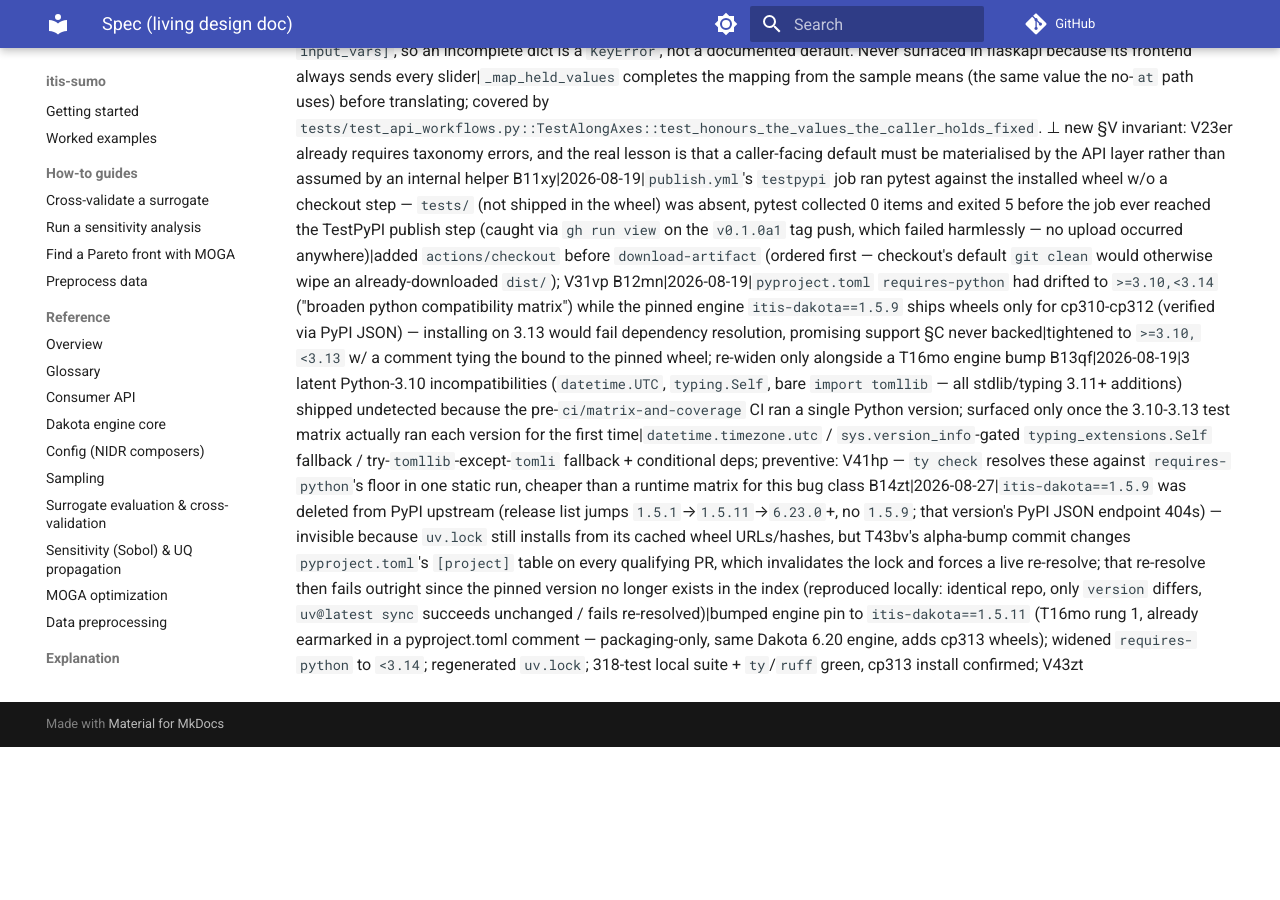
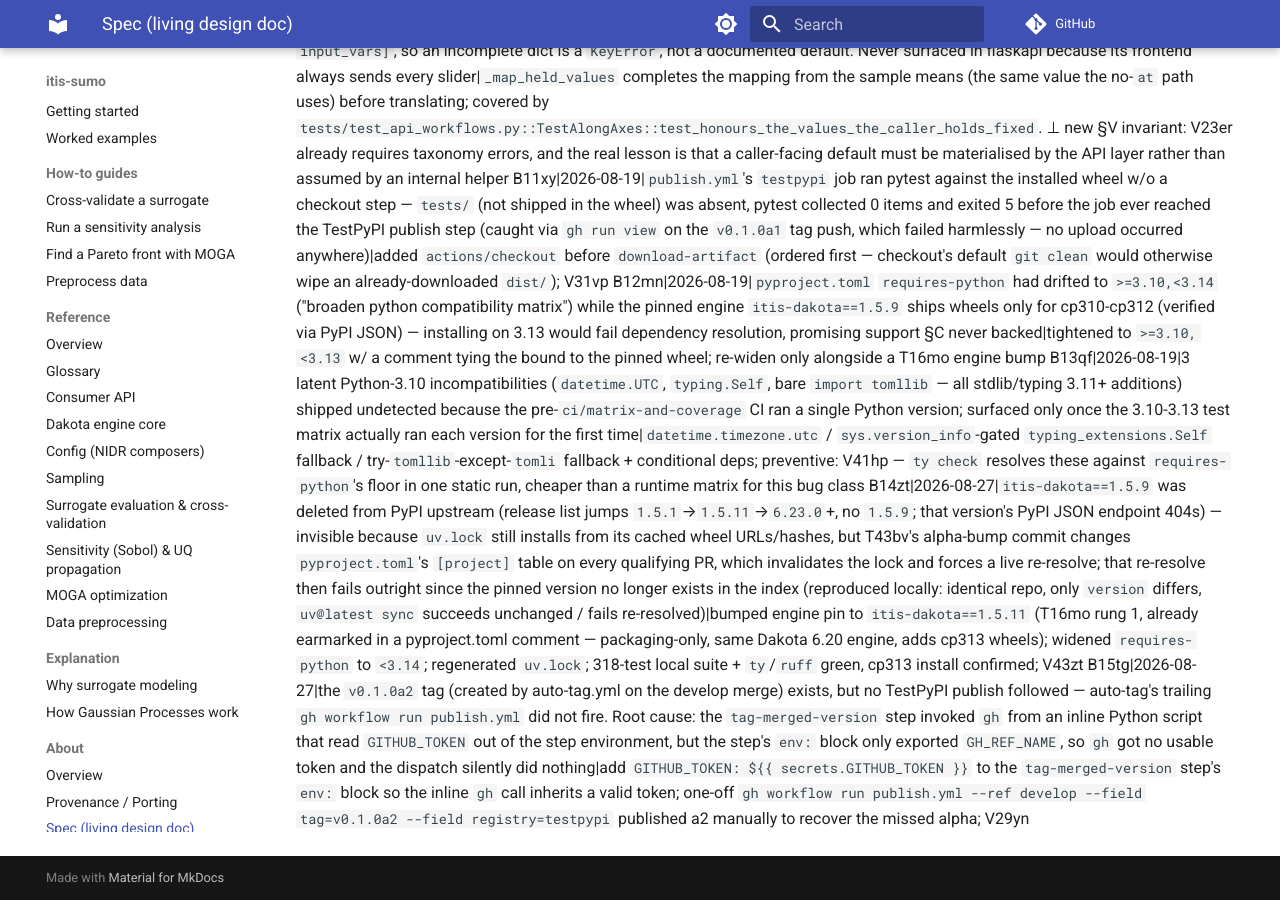
Before and after one commit to ITISFoundation/itis-sumo, an MkDocs documentation site: the page built from docs/about/spec.md, in a window 1280 px wide and 900 px high, scrolled down 9600 px. Built offline with MkDocs 1.6.1 and Material for MkDocs 9.7.7, drawn with Linux system fonts in a browser that asks for light colours; comment, search, counter and statistics services are not loaded; before the commit the page ends 10347 px from its top, so only the background shows below that.

Commit message:
fix(ci): pass GITHUB_TOKEN to auto-tag's gh dispatch + §B B15tg

```diff
--- a/SPEC.md
+++ b/SPEC.md
@@ -186,3 +186,4 @@
 B12mn|2026-08-19|`pyproject.toml` `requires-python` had drifted to `>=3.10,<3.14` ("broaden python compatibility matrix") while the pinned engine `itis-dakota==1.5.9` ships wheels only for cp310-cp312 (verified via PyPI JSON) — installing on 3.13 would fail dependency resolution, promising support §C never backed|tightened to `>=3.10,<3.13` w/ a comment tying the bound to the pinned wheel; re-widen only alongside a T16mo engine bump
 B13qf|2026-08-19|3 latent Python-3.10 incompatibilities (`datetime.UTC`, `typing.Self`, bare `import tomllib` — all stdlib/typing 3.11+ additions) shipped undetected because the pre-`ci/matrix-and-coverage` CI ran a single Python version; surfaced only once the 3.10-3.13 test matrix actually ran each version for the first time|`datetime.timezone.utc` / `sys.version_info`-gated `typing_extensions.Self` fallback / try-`tomllib`-except-`tomli` fallback + conditional deps; preventive: V41hp — `ty check` resolves these against `requires-python`'s floor in one static run, cheaper than a runtime matrix for this bug class
 B14zt|2026-08-27|`itis-dakota==1.5.9` was deleted from PyPI upstream (release list jumps `1.5.1`→`1.5.11`→`6.23.0`+, no `1.5.9`; that version's PyPI JSON endpoint 404s) — invisible because `uv.lock` still installs from its cached wheel URLs/hashes, but T43bv's alpha-bump commit changes `pyproject.toml`'s `[project]` table on every qualifying PR, which invalidates the lock and forces a live re-resolve; that re-resolve then fails outright since the pinned version no longer exists in the index (reproduced locally: identical repo, only `version` differs, `uv@latest sync` succeeds unchanged / fails re-resolved)|bumped engine pin to `itis-dakota==1.5.11` (T16mo rung 1, already earmarked in a pyproject.toml comment — packaging-only, same Dakota 6.20 engine, adds cp313 wheels); widened `requires-python` to `<3.14`; regenerated `uv.lock`; 318-test local suite + `ty`/`ruff` green, cp313 install confirmed; V43zt
+B15tg|2026-08-27|the `v0.1.0a2` tag (created by auto-tag.yml on the develop merge) exists, but no TestPyPI publish followed — auto-tag's trailing `gh workflow run publish.yml` did not fire. Root cause: the `tag-merged-version` step invoked `gh` from an inline Python script that read `GITHUB_TOKEN` out of the step environment, but the step's `env:` block only exported `GH_REF_NAME`, so `gh` got no usable token and the dispatch silently did nothing|add `GITHUB_TOKEN: ${{ secrets.GITHUB_TOKEN }}` to the `tag-merged-version` step's `env:` block so the inline `gh` call inherits a valid token; one-off `gh workflow run publish.yml --ref develop --field tag=v0.1.0a2 --field registry=testpypi` published a2 manually to recover the missed alpha; V29yn
```
Also changed, not shown: 1 other file.
